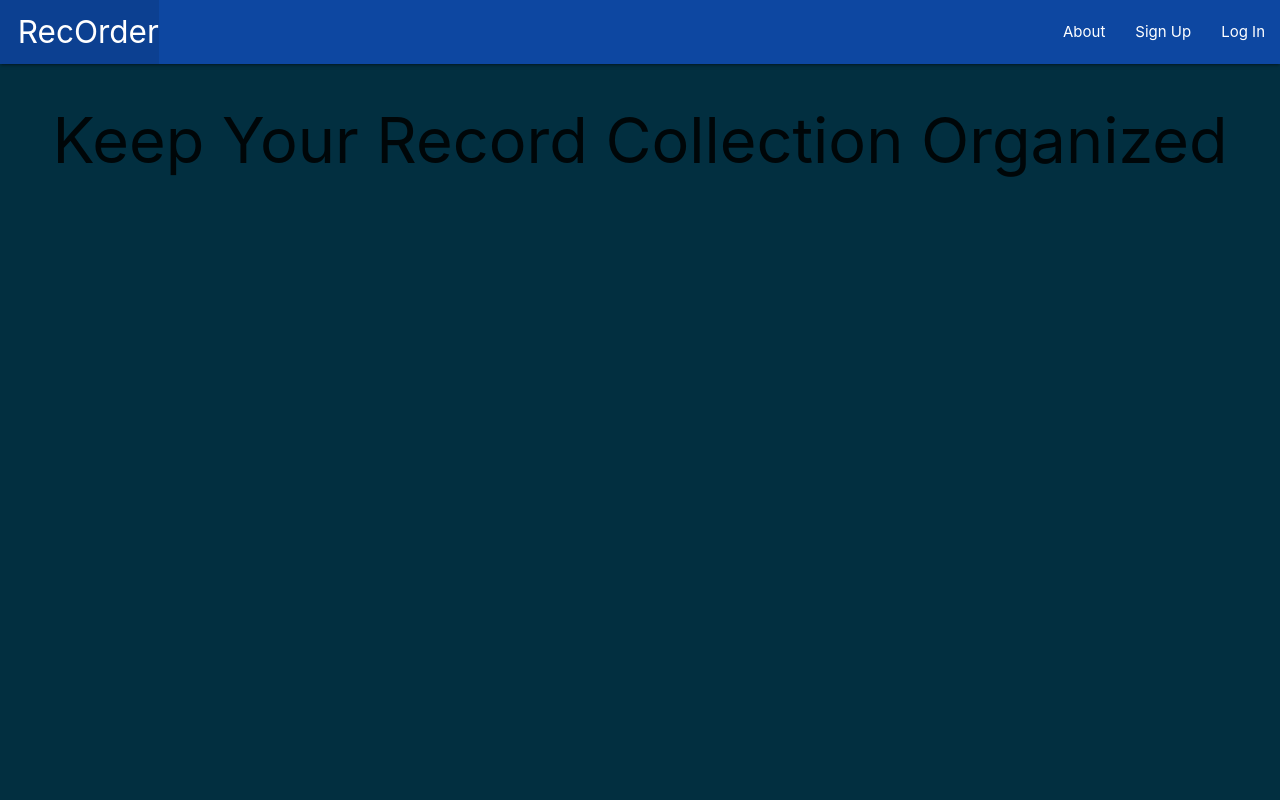
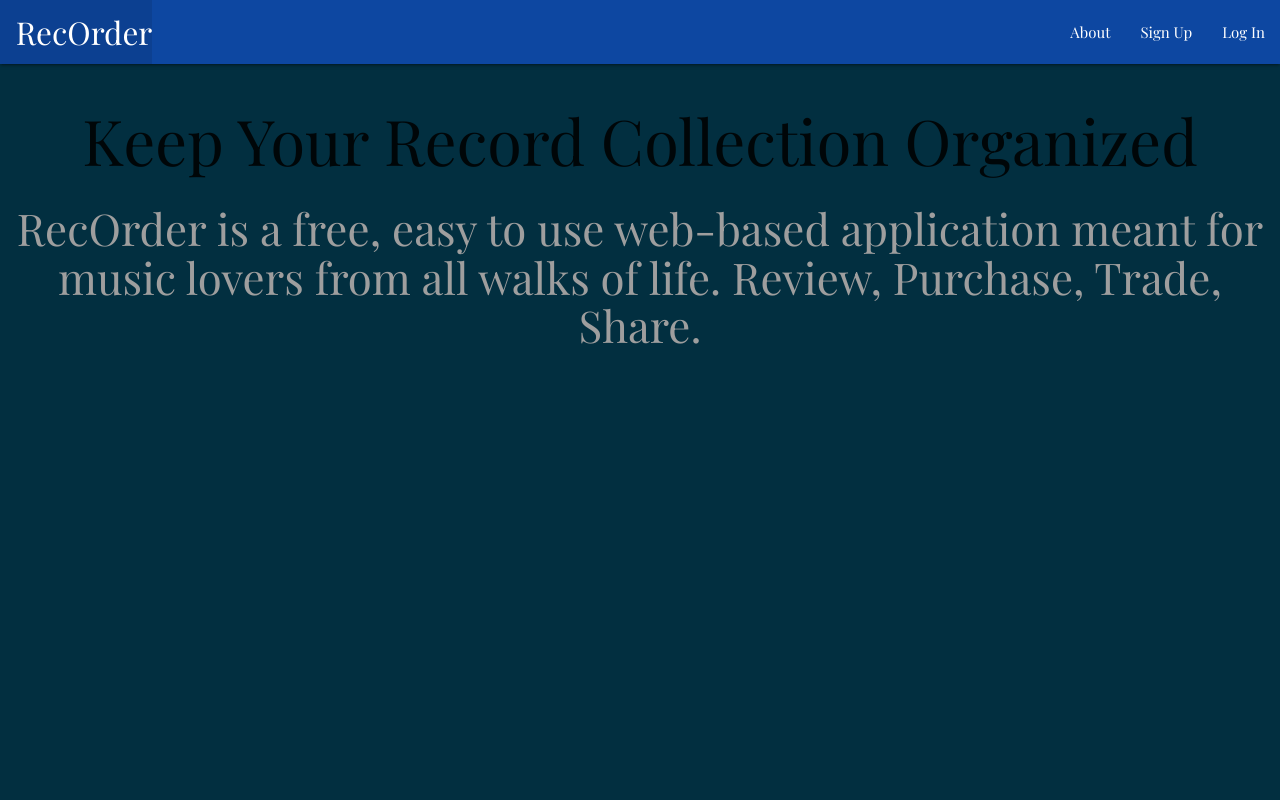
Before and after one commit to TylerReidd/Recorder, a Django app: page /about/ in a window 1280 px wide. Run offline with Django 3.2, Linux system fonts and the light colour scheme.

Commit message:
add fonts

```diff
--- a/main_app/static/css/style.css
+++ b/main_app/static/css/style.css
@@ -3,7 +3,7 @@ body {
     flex-direction: column;
     text-align: center;
     background-color: #022F40;
-
+    font-family: 'Playfair Display', serif;
   }
 
  main {
--- a/main_app/templates/about.html
+++ b/main_app/templates/about.html
@@ -10,6 +10,7 @@
 
     {% block content %}
     <h1>Keep Your Record Collection Organized</h1>
+    <h3 class="grey-text">RecOrder is a free, easy to use web-based application meant for music lovers from all walks of life. Review, Purchase, Trade, Share. </h3>
 
     {% endblock %}
 </body>
--- a/main_app/templates/base.html
+++ b/main_app/templates/base.html
@@ -6,6 +6,7 @@
     <meta charset="UTF-8">
     <meta name="viewport" content="width=device-width, initial-scale=1.0">
     <title>RecOrder</title>
+    <link href="https://fonts.googleapis.com/css2?family=Playfair+Display&display=swap" rel="stylesheet">
     <link rel="stylesheet" type="text/css" href="{% static 'css/style.css' %}">
     <link rel="stylesheet" href="https://cdnjs.cloudflare.com/ajax/libs/materialize/1.0.0/css/materialize.min.css">
     <script src="https://cdnjs.cloudflare.com/ajax/libs/materialize/1.0.0/js/materialize.min.js"></script>
```
Also changed, not shown: readme.md.
